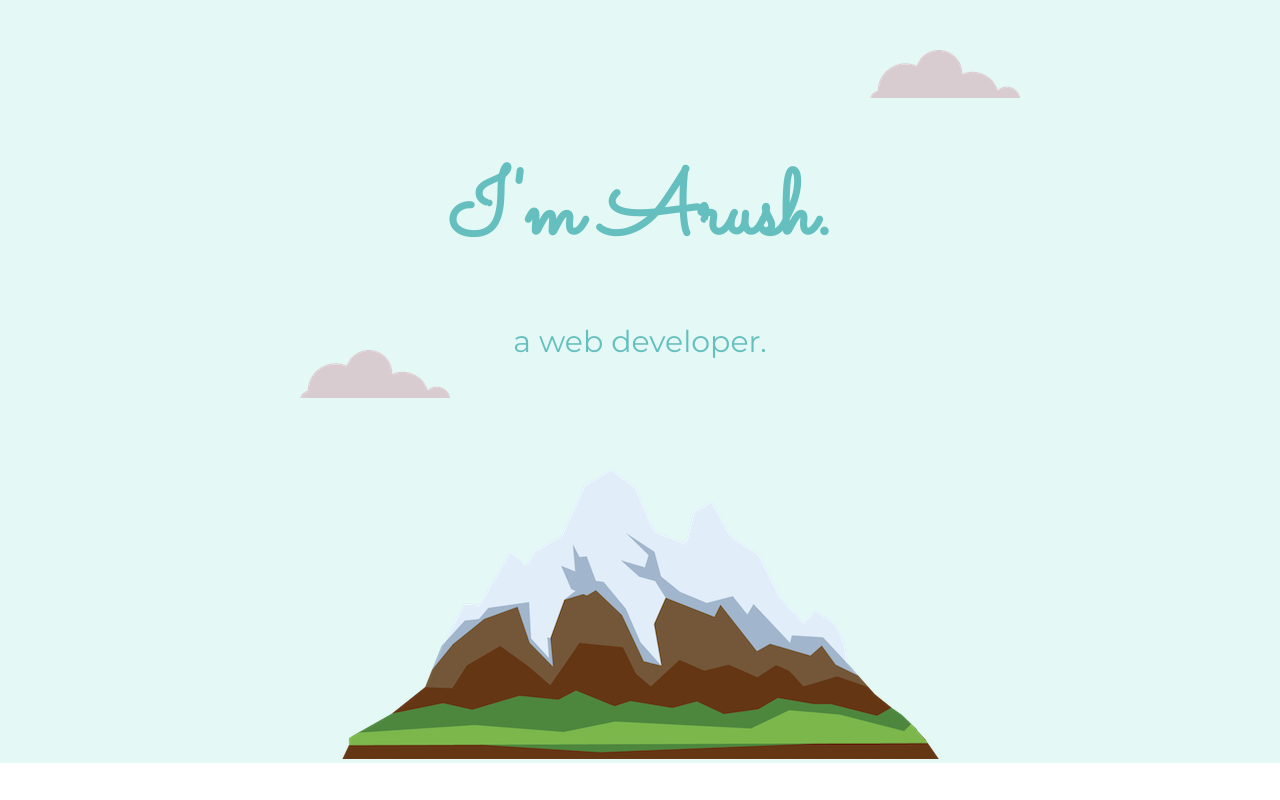
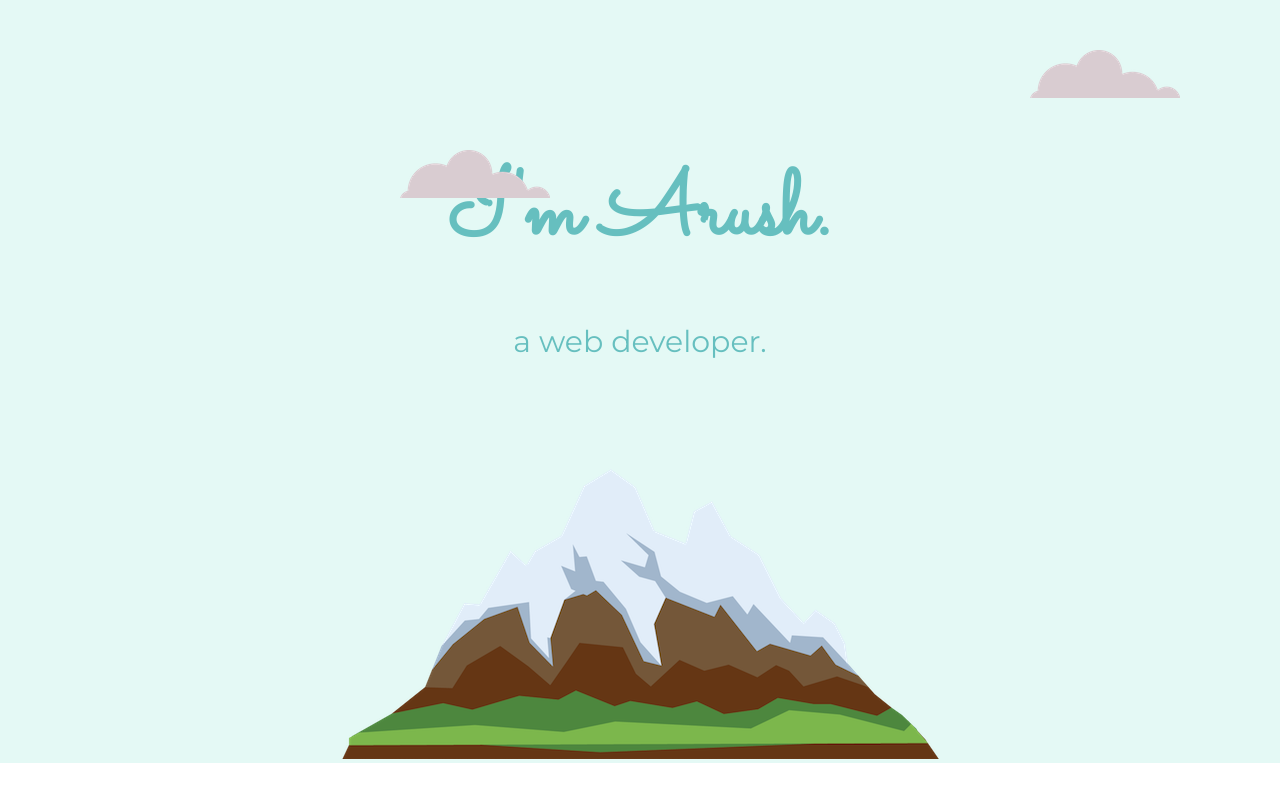
Before and after one commit to Arush99/CSS---My-Site, a plain HTML site: page index.html in a window 1280 px wide. Shown: the top 800 px of the page. Drawn offline with Linux system fonts and the light colour scheme.

Commit message:
Update styles.css

```diff
--- a/css/styles.css
+++ b/css/styles.css
@@ -130,15 +130,15 @@ h3 {
 
 .img1{
   position: absolute;;
-  right:260px;
+  right:100px;
   top:50px;
 
 }
 
 .img2 {
   position: absolute;
-  top:350px;
-  left: 300px;
+  top:150px;
+  left: 400px;
 }
 
 
```
